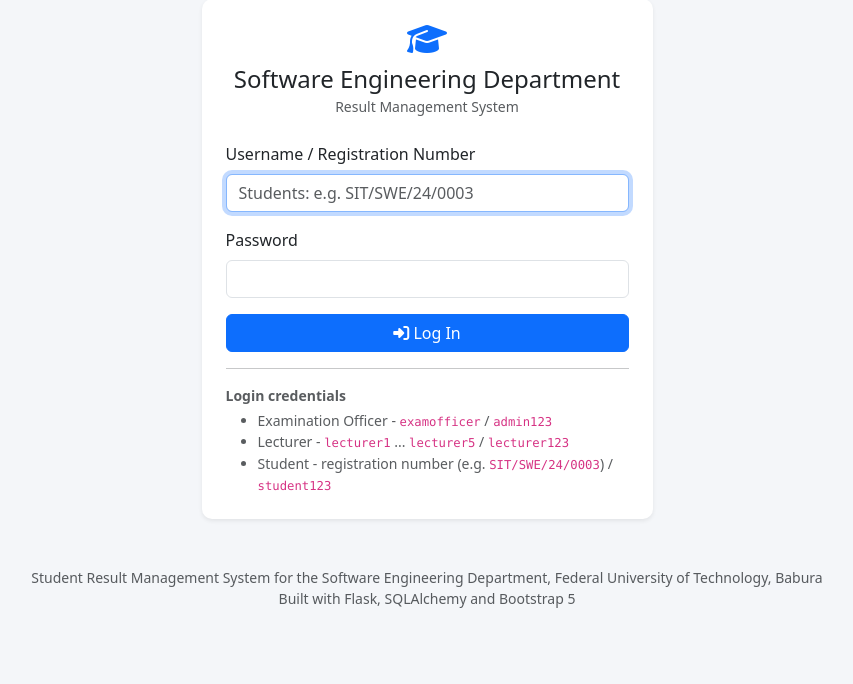
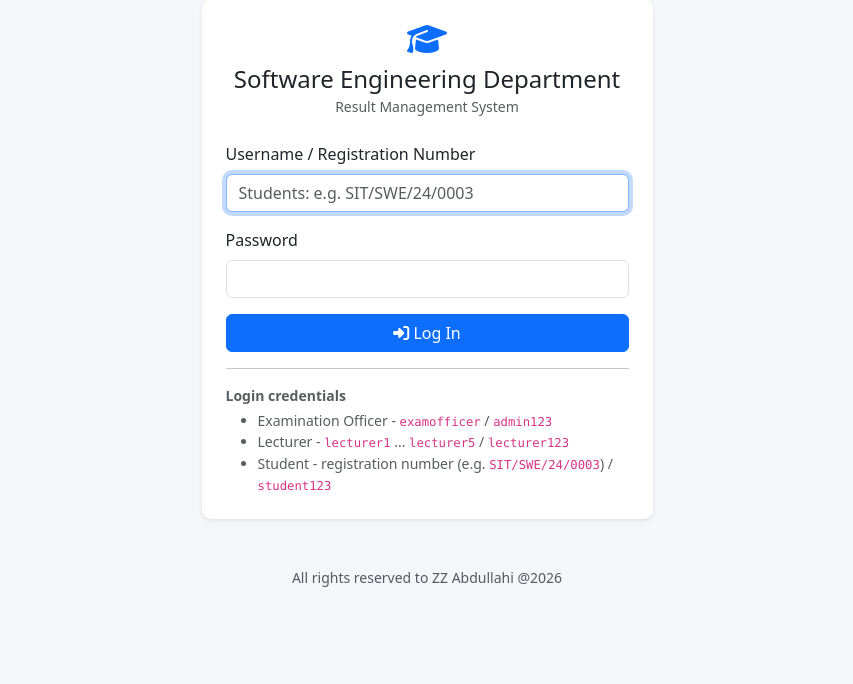
Before and after one commit to yhamxakhalil/-FUTB-MANAGEMENT-SYSTEM, a Flask app: a page that uses templates/base.html in a window 1280 px wide. Shown: the part 116-800 px from the top of the page, without its empty margins (213-1066 px from the left). Run offline with Flask 3, Linux system fonts and the light colour scheme; parts of the project's set-up code (start-up, migrations or seed data) failed here and were passed over; some libraries are stand-ins or nearby versions.

Commit message:
Update base.html

```diff
--- a/templates/base.html
+++ b/templates/base.html
@@ -70,8 +70,7 @@
 </div>
 
 <footer class="text-center text-muted py-4 small">
-  Student Result Management System for the Software Engineering Department, Federal University of Technology, Babura<br>
-  Built with Flask, SQLAlchemy and Bootstrap 5
+  All rights reserved to ZZ Abdullahi @2026
 </footer>
 
 <script src="https://cdnjs.cloudflare.com/ajax/libs/bootstrap/5.3.3/js/bootstrap.bundle.min.js"></script>
```
